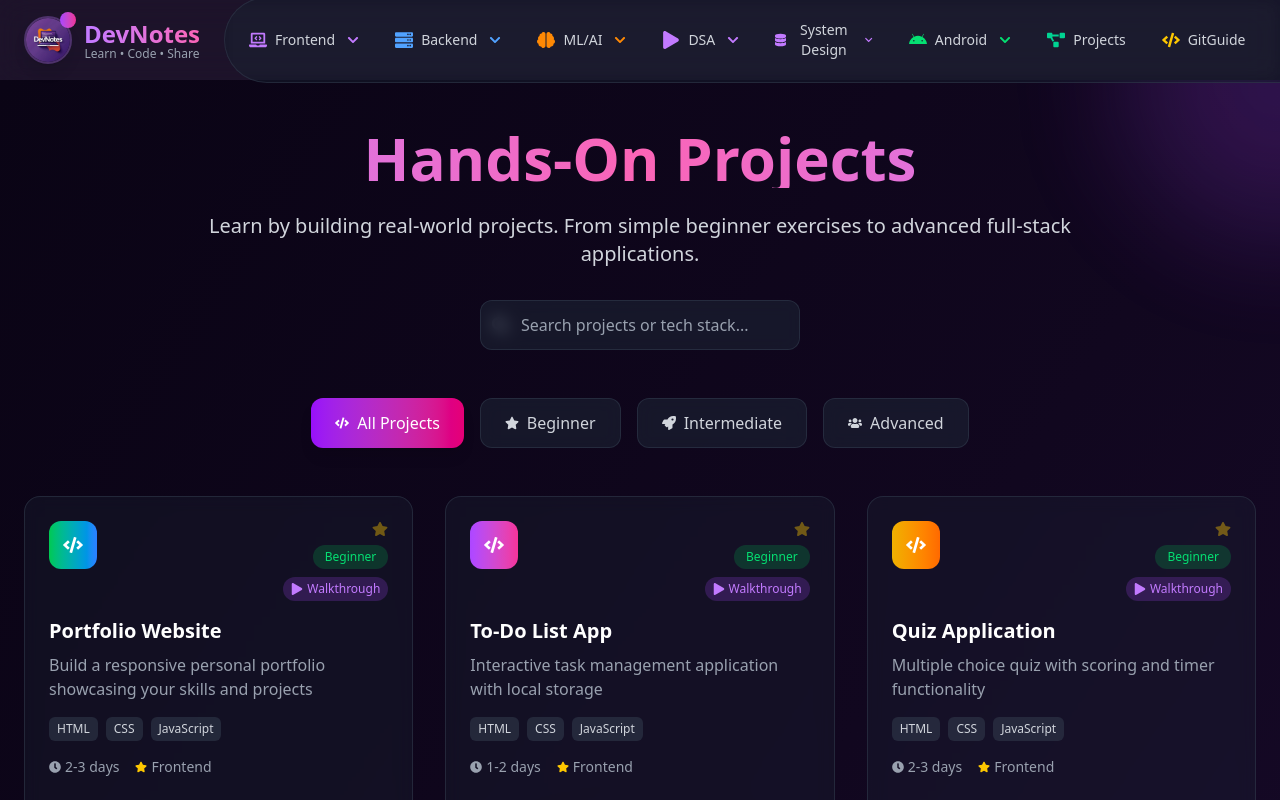
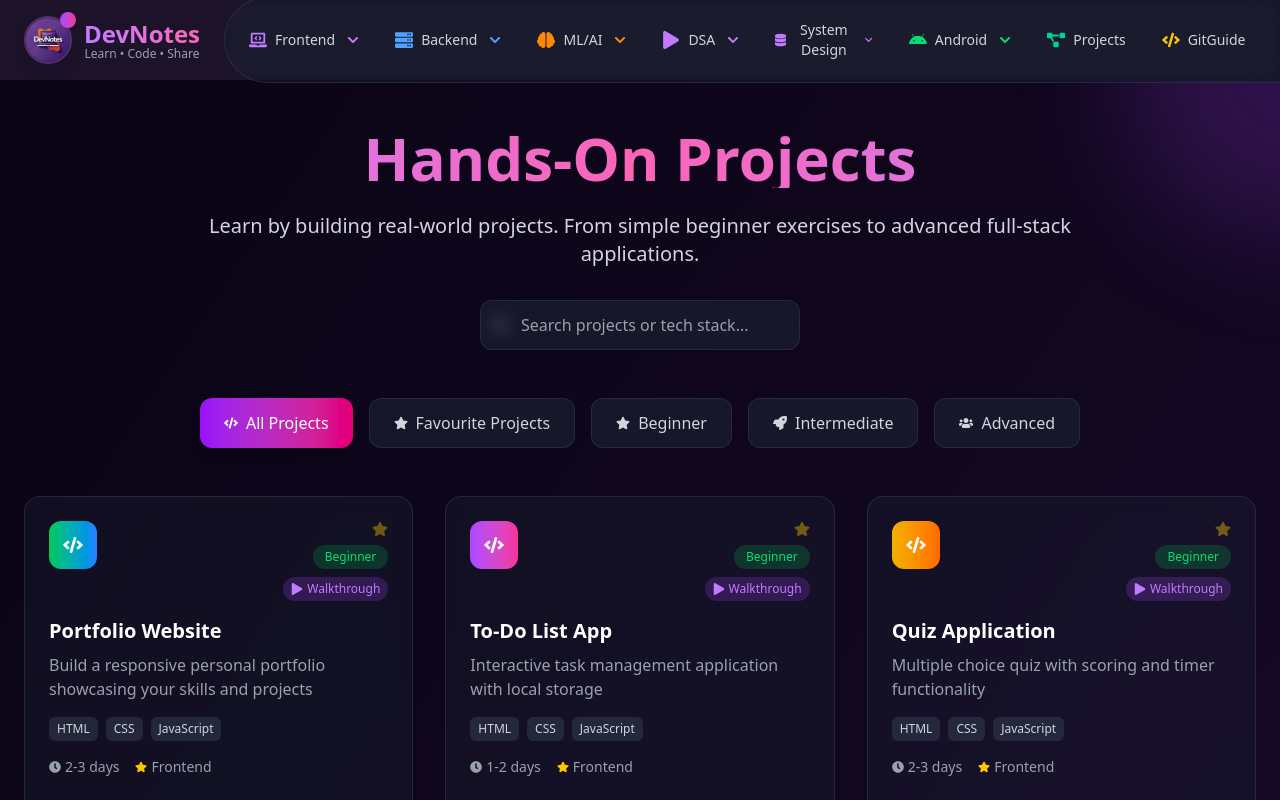
Before and after one commit to Amarjha01/DevNotes, a React (Vite) app: page /projects in a window 1280 px wide. Shown: the top 800 px of the page. Built offline with nearby package versions, Linux system fonts and the light colour scheme.

Commit message:
fixing-bug in projects toggle

```diff
--- a/src/pages/Projects.jsx
+++ b/src/pages/Projects.jsx
@@ -1,11 +1,21 @@
-import React, { useState } from 'react';
-import { motion } from 'framer-motion';
-import { FaFilter, FaSearch, FaCode, FaRocket, FaStar, FaClock, FaUsers, FaGithub, FaPlay } from 'react-icons/fa';
-import { Link } from 'react-router-dom';
+import React, { useState } from "react";
+import { motion } from "framer-motion";
+import {
+  FaFilter,
+  FaSearch,
+  FaCode,
+  FaRocket,
+  FaStar,
+  FaClock,
+  FaUsers,
+  FaGithub,
+  FaPlay,
+} from "react-icons/fa";
+import { Link } from "react-router-dom";
 
 const Projects = () => {
-  const [selectedCategory, setSelectedCategory] = useState('all');
-  const [searchTerm, setSearchTerm] = useState('');
+  const [selectedCategory, setSelectedCategory] = useState("all");
+  const [searchTerm, setSearchTerm] = useState("");
 
   // Load favorites from localStorage
   const [favorites, setFavorites] = useState(() => {
@@ -20,7 +30,7 @@ const Projects = () => {
   const toggleFavorite = (id) => {
     let updatedFavorites;
     if (favorites.includes(id)) {
-      updatedFavorites = favorites.filter(favId => favId !== id);
+      updatedFavorites = favorites.filter((favId) => favId !== id);
     } else {
       updatedFavorites = [...favorites, id];
     }
@@ -31,166 +41,266 @@ const Projects = () => {
   const projects = {
     beginner: [
       {
-        id: 'portfolio-website',
-        title: 'Portfolio Website',
-        description: 'Build a responsive personal portfolio showcasing your skills and projects',
-        techStack: ['HTML', 'CSS', 'JavaScript'],
-        difficulty: 'Beginner',
-        duration: '2-3 days',
-        learningOutcomes: ['Responsive design', 'Semantic HTML', 'CSS Flexbox/Grid', 'Basic JavaScript'],
-        features: ['Responsive layout', 'Contact form', 'Project showcase', 'About section'],
-        category: 'Frontend',
-        color: 'from-green-500 to-blue-500'
+        id: "portfolio-website",
+        title: "Portfolio Website",
+        description:
+          "Build a responsive personal portfolio showcasing your skills and projects",
+        techStack: ["HTML", "CSS", "JavaScript"],
+        difficulty: "Beginner",
+        duration: "2-3 days",
+        learningOutcomes: [
+          "Responsive design",
+          "Semantic HTML",
+          "CSS Flexbox/Grid",
+          "Basic JavaScript",
+        ],
+        features: [
+          "Responsive layout",
+          "Contact form",
+          "Project showcase",
+          "About section",
+        ],
+        category: "Frontend",
+        color: "from-green-500 to-blue-500",
       },
       {
-        id: 'todo-list-app',
-        title: 'To-Do List App',
-        description: 'Interactive task management application with local storage',
-        techStack: ['HTML', 'CSS', 'JavaScript'],
-        difficulty: 'Beginner',
-        duration: '1-2 days',
-        learningOutcomes: ['DOM manipulation', 'Local storage', 'Event handling', 'Array methods'],
-        features: ['Add/remove tasks', 'Mark as complete', 'Local storage', 'Filter tasks'],
-        category: 'Frontend',
-        color: 'from-purple-500 to-pink-500'
+        id: "todo-list-app",
+        title: "To-Do List App",
+        description:
+          "Interactive task management application with local storage",
+        techStack: ["HTML", "CSS", "JavaScript"],
+        difficulty: "Beginner",
+        duration: "1-2 days",
+        learningOutcomes: [
+          "DOM manipulation",
+          "Local storage",
+          "Event handling",
+          "Array methods",
+        ],
+        features: [
+          "Add/remove tasks",
+          "Mark as complete",
+          "Local storage",
+          "Filter tasks",
+        ],
+        category: "Frontend",
+        color: "from-purple-500 to-pink-500",
       },
       {
-        id: 'quiz-app',
-        title: 'Quiz Application',
-        description: 'Multiple choice quiz with scoring and timer functionality',
-        techStack: ['HTML', 'CSS', 'JavaScript'],
-        difficulty: 'Beginner',
-        duration: '2-3 days',
-        learningOutcomes: ['Logic building', 'Timer functions', 'Score calculation', 'Dynamic content'],
-        features: ['Multiple questions', 'Timer', 'Score tracking', 'Results page'],
-        category: 'Frontend',
-        color: 'from-yellow-500 to-orange-500'
-      }
+        id: "quiz-app",
+        title: "Quiz Application",
+        description:
+          "Multiple choice quiz with scoring and timer functionality",
+        techStack: ["HTML", "CSS", "JavaScript"],
+        difficulty: "Beginner",
+        duration: "2-3 days",
+        learningOutcomes: [
+          "Logic building",
+          "Timer functions",
+          "Score calculation",
+          "Dynamic content",
+        ],
+        features: [
+          "Multiple questions",
+          "Timer",
+          "Score tracking",
+          "Results page",
+        ],
+        category: "Frontend",
+        color: "from-yellow-500 to-orange-500",
+      },
     ],
     intermediate: [
       {
-        id: 'weather-app',
-        title: 'Weather Dashboard',
-        description: 'Real-time weather application using OpenWeather API',
-        techStack: ['HTML', 'CSS', 'JavaScript', 'Weather API'],
-        difficulty: 'Intermediate',
-        duration: '3-5 days',
-        learningOutcomes: ['API integration', 'Async/await', 'Error handling', 'Data visualization'],
-        features: ['Current weather', '5-day forecast', 'Location search', 'Weather maps'],
-        category: 'Frontend',
-        color: 'from-blue-500 to-cyan-500'
+        id: "weather-app",
+        title: "Weather Dashboard",
+        description: "Real-time weather application using OpenWeather API",
+        techStack: ["HTML", "CSS", "JavaScript", "Weather API"],
+        difficulty: "Intermediate",
+        duration: "3-5 days",
+        learningOutcomes: [
+          "API integration",
+          "Async/await",
+          "Error handling",
+          "Data visualization",
+        ],
+        features: [
+          "Current weather",
+          "5-day forecast",
+          "Location search",
+          "Weather maps",
+        ],
+        category: "Frontend",
+        color: "from-blue-500 to-cyan-500",
       },
       {
-        id: 'notes-app',
-        title: 'Notes Application',
-        description: 'Full-featured note-taking app with React and local storage',
-        techStack: ['React', 'CSS', 'Local Storage'],
-        difficulty: 'Intermediate',
-        duration: '4-6 days',
-        learningOutcomes: ['React hooks', 'State management', 'CRUD operations', 'Component architecture'],
-        features: ['Create/edit notes', 'Categories', 'Search', 'Rich text editor'],
-        category: 'Frontend',
-        color: 'from-indigo-500 to-purple-500'
+        id: "notes-app",
+        title: "Notes Application",
+        description:
+          "Full-featured note-taking app with React and local storage",
+        techStack: ["React", "CSS", "Local Storage"],
+        difficulty: "Intermediate",
+        duration: "4-6 days",
+        learningOutcomes: [
+          "React hooks",
+          "State management",
+          "CRUD operations",
+          "Component architecture",
+        ],
+        features: [
+          "Create/edit notes",
+          "Categories",
+          "Search",
+          "Rich text editor",
+        ],
+        category: "Frontend",
+        color: "from-indigo-500 to-purple-500",
       },
       {
-        id: 'blog-cms',
-        title: 'Blog CMS',
-        description: 'Content management system for blogs with Node.js backend',
-        techStack: ['Node.js', 'Express', 'MongoDB', 'React'],
-        difficulty: 'Intermediate',
-        duration: '1-2 weeks',
-        learningOutcomes: ['REST APIs', 'Database design', 'Authentication', 'Full-stack development'],
-        features: ['Create posts', 'User authentication', 'Admin panel', 'Comments system'],
-        category: 'Full-Stack',
-        color: 'from-emerald-500 to-teal-500'
-      }
+        id: "blog-cms",
+        title: "Blog CMS",
+        description: "Content management system for blogs with Node.js backend",
+        techStack: ["Node.js", "Express", "MongoDB", "React"],
+        difficulty: "Intermediate",
+        duration: "1-2 weeks",
+        learningOutcomes: [
+          "REST APIs",
+          "Database design",
+          "Authentication",
+          "Full-stack development",
+        ],
+        features: [
+          "Create posts",
+          "User authentication",
+          "Admin panel",
+          "Comments system",
+        ],
+        category: "Full-Stack",
+        color: "from-emerald-500 to-teal-500",
+      },
     ],
     advanced: [
       {
-        id: 'social-media-platform',
-        title: 'Social Media Platform',
-        description: 'Full-featured social network with real-time features',
-        techStack: ['React', 'Node.js', 'MongoDB', 'Socket.io', 'JWT'],
-        difficulty: 'Advanced',
-        duration: '3-4 weeks',
-        learningOutcomes: ['Real-time communication', 'Advanced authentication', 'Scalable architecture', 'WebSocket integration'],
-        features: ['User profiles', 'Posts & comments', 'Real-time chat', 'Notifications', 'Media upload'],
-        category: 'Full-Stack',
-        color: 'from-rose-500 to-pink-500'
+        id: "social-media-platform",
+        title: "Social Media Platform",
+        description: "Full-featured social network with real-time features",
+        techStack: ["React", "Node.js", "MongoDB", "Socket.io", "JWT"],
+        difficulty: "Advanced",
+        duration: "3-4 weeks",
+        learningOutcomes: [
+          "Real-time communication",
+          "Advanced authentication",
+          "Scalable architecture",
+          "WebSocket integration",
+        ],
+        features: [
+          "User profiles",
+          "Posts & comments",
+          "Real-time chat",
+          "Notifications",
+          "Media upload",
+        ],
+        category: "Full-Stack",
+        color: "from-rose-500 to-pink-500",
       },
       {
-        id: 'ecommerce-platform',
-        title: 'E-commerce Platform',
-        description: 'Complete online store with payment integration',
-        techStack: ['React', 'Node.js', 'MongoDB', 'Stripe API', 'Redux'],
-        difficulty: 'Advanced',
-        duration: '4-6 weeks',
-        learningOutcomes: ['Payment processing', 'Shopping cart logic', 'Order management', 'Inventory tracking'],
-        features: ['Product catalog', 'Shopping cart', 'Payment gateway', 'Order tracking', 'Admin dashboard'],
-        category: 'Full-Stack',
-        color: 'from-amber-500 to-orange-500'
+        id: "ecommerce-platform",
+        title: "E-commerce Platform",
+        description: "Complete online store with payment integration",
+        techStack: ["React", "Node.js", "MongoDB", "Stripe API", "Redux"],
+        difficulty: "Advanced",
+        duration: "4-6 weeks",
+        learningOutcomes: [
+          "Payment processing",
+          "Shopping cart logic",
+          "Order management",
+          "Inventory tracking",
+        ],
+        features: [
+          "Product catalog",
+          "Shopping cart",
+          "Payment gateway",
+          "Order tracking",
+          "Admin dashboard",
+        ],
+        category: "Full-Stack",
+        color: "from-amber-500 to-orange-500",
       },
       {
-        id: 'devops-dashboard',
-        title: 'DevOps Dashboard',
-        description: 'Monitoring dashboard with CI/CD pipeline integration',
-        techStack: ['React', 'Docker', 'GitHub Actions', 'AWS', 'Monitoring Tools'],
-        difficulty: 'Advanced',
-        duration: '2-3 weeks',
-        learningOutcomes: ['DevOps practices', 'Containerization', 'CI/CD pipelines', 'Cloud deployment'],
-        features: ['Pipeline monitoring', 'Deployment tracking', 'Error alerts', 'Performance metrics'],
-        category: 'DevOps',
-        color: 'from-violet-500 to-purple-500'
-      }
-    ]
+        id: "devops-dashboard",
+        title: "DevOps Dashboard",
+        description: "Monitoring dashboard with CI/CD pipeline integration",
+        techStack: [
+          "React",
+          "Docker",
+          "GitHub Actions",
+          "AWS",
+          "Monitoring Tools",
+        ],
+        difficulty: "Advanced",
+        duration: "2-3 weeks",
+        learningOutcomes: [
+          "DevOps practices",
+          "Containerization",
+          "CI/CD pipelines",
+          "Cloud deployment",
+        ],
+        features: [
+          "Pipeline monitoring",
+          "Deployment tracking",
+          "Error alerts",
+          "Performance metrics",
+        ],
+        category: "DevOps",
+        color: "from-violet-500 to-purple-500",
+      },
+    ],
   };
 
-  const allProjects = [...projects.beginner, ...projects.intermediate, ...projects.advanced];
+  const allProjects = [
+    ...projects.beginner,
+    ...projects.intermediate,
+    ...projects.advanced,
+  ];
 
- const filteredProjects = allProjects.filter(project => {
-  const isFavorite = favorites.includes(project.id);
+  const filteredProjects = allProjects.filter((project) => {
+    const isFavorite = favorites.includes(project.id);
 
-  // If favorites filter is on
-  if (showFavorites) {
-    // Still check category if it's not 'all'
+    // If favourites filter is on
+    if (selectedCategory === "favourites") {
+      const matchesSearch =
+        project.title.toLowerCase().includes(searchTerm.toLowerCase()) ||
+        project.techStack.some((tech) =>
+          tech.toLowerCase().includes(searchTerm.toLowerCase())
+        );
+
+      return isFavorite && matchesSearch;
+    }
+
+    // Normal category filtering
     const matchesCategory =
-      selectedCategory === 'all' ||
-      (selectedCategory === 'beginner' && projects.beginner.includes(project)) ||
-      (selectedCategory === 'intermediate' && projects.intermediate.includes(project)) ||
-      (selectedCategory === 'advanced' && projects.advanced.includes(project));
+      selectedCategory === "all" ||
+      (selectedCategory === "beginner" &&
+        projects.beginner.includes(project)) ||
+      (selectedCategory === "intermediate" &&
+        projects.intermediate.includes(project)) ||
+      (selectedCategory === "advanced" && projects.advanced.includes(project));
 
     const matchesSearch =
       project.title.toLowerCase().includes(searchTerm.toLowerCase()) ||
-      project.techStack.some(tech =>
+      project.techStack.some((tech) =>
         tech.toLowerCase().includes(searchTerm.toLowerCase())
       );
 
-    return isFavorite && matchesCategory && matchesSearch;
-  }
-
-  // If not in favorites view, normal filtering
-  const matchesCategory =
-    selectedCategory === 'all' ||
-    (selectedCategory === 'beginner' && projects.beginner.includes(project)) ||
-    (selectedCategory === 'intermediate' && projects.intermediate.includes(project)) ||
-    (selectedCategory === 'advanced' && projects.advanced.includes(project));
-
-  const matchesSearch =
-    project.title.toLowerCase().includes(searchTerm.toLowerCase()) ||
-    project.techStack.some(tech =>
-      tech.toLowerCase().includes(searchTerm.toLowerCase())
-    );
-
-  return matchesCategory && matchesSearch;
-});
-
-
+    return matchesCategory && matchesSearch;
+  });
 
   const categories = [
-    { id: 'all', name: showFavorites ? 'Favorite Projects' : 'All Projects', icon: FaCode },
-    { id: 'beginner', name: 'Beginner', icon: FaStar },
-    { id: 'intermediate', name: 'Intermediate', icon: FaRocket },
-    { id: 'advanced', name: 'Advanced', icon: FaUsers }
+    { id: "all", name: "All Projects", icon: FaCode },
+    { id: "favourites", name: "Favourite Projects", icon: FaStar },
+    { id: "beginner", name: "Beginner", icon: FaStar },
+    { id: "intermediate", name: "Intermediate", icon: FaRocket },
+    { id: "advanced", name: "Advanced", icon: FaUsers },
   ];
 
   return (
@@ -214,7 +324,8 @@ const Projects = () => {
             Hands-On Projects
           </h1>
           <p className="text-xl text-gray-300 max-w-4xl mx-auto mb-8">
-            Learn by building real-world projects. From simple beginner exercises to advanced full-stack applications.
+            Learn by building real-world projects. From simple beginner
+            exercises to advanced full-stack applications.
           </p>
 
           {/* Search and Filter */}
@@ -244,18 +355,11 @@ const Projects = () => {
             return (
               <button
                 key={category.id}
-                onClick={() => {
-                  if (category.id === 'all') {
-                    setShowFavorites(prev => !prev);
-                  } else {
-                    setSelectedCategory(category.id);
-                    setShowFavorites(false);
-                  }
-                }}
+                onClick={() => setSelectedCategory(category.id)}
                 className={`flex items-center gap-2 px-6 py-3 rounded-xl font-medium transition-all duration-300 ${
-                  (category.id === 'all' && showFavorites) || selectedCategory === category.id
-                    ? 'bg-gradient-to-r from-purple-600 to-pink-600 text-white shadow-lg'
-                    : 'bg-gray-800/50 backdrop-blur-sm text-gray-300 hover:bg-gray-700/50 border border-gray-700/50'
+                  selectedCategory === category.id
+                    ? "bg-gradient-to-r from-purple-600 to-pink-600 text-white shadow-lg"
+                    : "bg-gray-800/50 backdrop-blur-sm text-gray-300 hover:bg-gray-700/50 border border-gray-700/50"
                 }`}
               >
                 <Icon className="text-sm" />
@@ -283,24 +387,43 @@ const Projects = () => {
             >
               {/* Project Header */}
               <div className="flex justify-between items-start mb-4">
-                <div className={`w-12 h-12 rounded-xl bg-gradient-to-r ${project.color} flex items-center justify-center`}>
+                <div
+                  className={`w-12 h-12 rounded-xl bg-gradient-to-r ${project.color} flex items-center justify-center`}
+                >
                   <FaCode className="text-white text-xl" />
                 </div>
                 <div className="flex flex-col items-end gap-2">
                   {/* Favorite Button */}
-                  <button onClick={() => toggleFavorite(project.id)} className="text-yellow-400 hover:scale-110 transition">
-                    {favorites.includes(project.id) ? <FaStar className="fill-current" /> : <FaStar className="opacity-40" />}
+                  <button
+                    onClick={() => toggleFavorite(project.id)}
+                    className="text-yellow-400 hover:scale-110 transition"
+                  >
+                    {favorites.includes(project.id) ? (
+                      <FaStar className="fill-current" />
+                    ) : (
+                      <FaStar className="opacity-40" />
+                    )}
                   </button>
 
-                  <span className={`px-3 py-1 rounded-full text-xs font-medium ${
-                    project.difficulty === 'Beginner' ? 'bg-green-500/20 text-green-400' :
-                    project.difficulty === 'Intermediate' ? 'bg-yellow-500/20 text-yellow-400' :
-                    'bg-red-500/20 text-red-400'
-                  }`}>
+                  <span
+                    className={`px-3 py-1 rounded-full text-xs font-medium ${
+                      project.difficulty === "Beginner"
+                        ? "bg-green-500/20 text-green-400"
+                        : project.difficulty === "Intermediate"
+                        ? "bg-yellow-500/20 text-yellow-400"
+                        : "bg-red-500/20 text-red-400"
+                    }`}
+                  >
                     {project.difficulty}
                   </span>
-                  {(project.difficulty === 'Beginner' || project.difficulty === 'Intermediate' ||
-                    (project.difficulty === 'Advanced' && ['social-media-platform', 'ecommerce-platform', 'devops-dashboard'].includes(project.id))) && (
+                  {(project.difficulty === "Beginner" ||
+                    project.difficulty === "Intermediate" ||
+                    (project.difficulty === "Advanced" &&
+                      [
+                        "social-media-platform",
+                        "ecommerce-platform",
+                        "devops-dashboard",
+                      ].includes(project.id))) && (
                     <span className="px-2 py-1 bg-purple-500/20 text-purple-400 rounded-full text-xs font-medium flex items-center gap-1">
                       <FaPlay className="text-xs" />
                       Walkthrough
@@ -351,9 +474,16 @@ const Projects = () => {
                 to={`/projects/${project.id}`}
                 className="w-full bg-gradient-to-r from-purple-600 to-pink-600 text-white py-3 px-4 rounded-xl font-medium transition-all duration-300 hover:shadow-lg hover:shadow-purple-500/25 flex items-center justify-center gap-2 group-hover:scale-105"
               >
-                {(project.difficulty === 'Beginner' || project.difficulty === 'Intermediate' ||
-                  (project.difficulty === 'Advanced' && ['social-media-platform', 'ecommerce-platform', 'devops-dashboard'].includes(project.id)))
-                  ? 'Start Walkthrough' : 'View Project'}
+                {project.difficulty === "Beginner" ||
+                project.difficulty === "Intermediate" ||
+                (project.difficulty === "Advanced" &&
+                  [
+                    "social-media-platform",
+                    "ecommerce-platform",
+                    "devops-dashboard",
+                  ].includes(project.id))
+                  ? "Start Walkthrough"
+                  : "View Project"}
                 <FaRocket className="text-sm" />
               </Link>
             </motion.div>
@@ -369,8 +499,12 @@ const Projects = () => {
             transition={{ delay: 0.5 }}
           >
             <FaSearch className="text-6xl text-gray-600 mx-auto mb-4" />
-            <h3 className="text-2xl font-bold text-gray-400 mb-2">No projects found</h3>
-            <p className="text-gray-500">Try adjusting your search or filter criteria</p>
+            <h3 className="text-2xl font-bold text-gray-400 mb-2">
+              No projects found
+            </h3>
+            <p className="text-gray-500">
+              Try adjusting your search or filter criteria
+            </p>
           </motion.div>
         )}
 
@@ -381,9 +515,13 @@ const Projects = () => {
           animate={{ opacity: 1, y: 0 }}
           transition={{ delay: 0.6, duration: 0.8 }}
         >
-          <h3 className="text-2xl font-bold text-white mb-4">Ready to Start Building?</h3>
+          <h3 className="text-2xl font-bold text-white mb-4">
+            Ready to Start Building?
+          </h3>
           <p className="text-gray-300 mb-6 max-w-2xl mx-auto">
-            Choose a project that matches your skill level and start your coding journey. Each project includes detailed guides, resources, and learning outcomes.
+            Choose a project that matches your skill level and start your coding
+            journey. Each project includes detailed guides, resources, and
+            learning outcomes.
           </p>
           <div className="flex flex-wrap justify-center gap-4">
             <a
```
